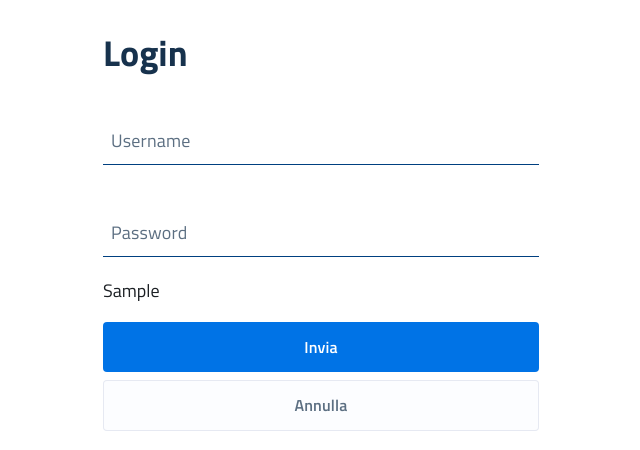
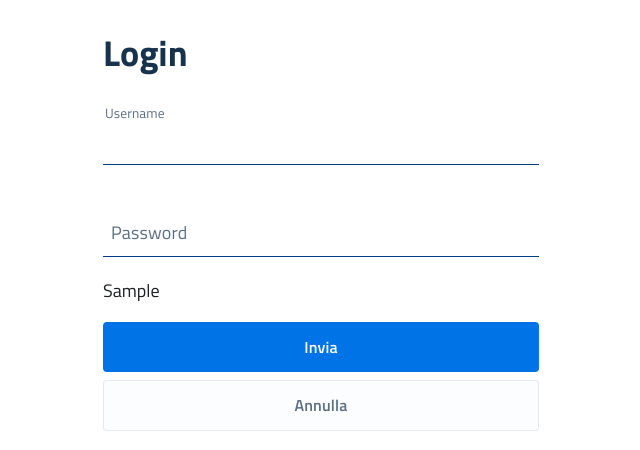
Before and after one commit to italia/spid-testenv2, a Python web app: template templates/login.html in a window 1280 px wide. Shown: the part 146-596 px from the top of the page, without its empty margins (319-959 px from the left). Run offline with Jinja, Linux system fonts and the light colour scheme; the template is opened without the code that fills it: most values are stand-ins (such as "Sample title", 1, 10 or a date in 2020).

Commit message:
Fix input overlapping with label in login.
Fix #264.

```diff
--- a/templates/login.html
+++ b/templates/login.html
@@ -8,7 +8,7 @@
             <input type="hidden" name="relay_state" value="{{relay_state}}" />
             <div class="Form-field form-animate-fields">
                 <input
-                    class="Form-input u-border-top-none u-border-right-none u-border-left-none u-border-bottom-xxs u-color-80 u-text-r-xs u-textWeight-600"
+                    class="Form-input u-border-top-none u-border-right-none u-border-left-none u-border-bottom-xxs u-color-80 u-text-r-xs u-textWeight-600 is-filled"
                     id="username" name="username" aria-required="true" minlength="4" type="text" required autofocus>
                 <label class="Form-label is-required u-text-r-xs u-textWeight-400 u-color-grey-40 " for="username">
                     <span class="form-label-content">Username</span>
```
